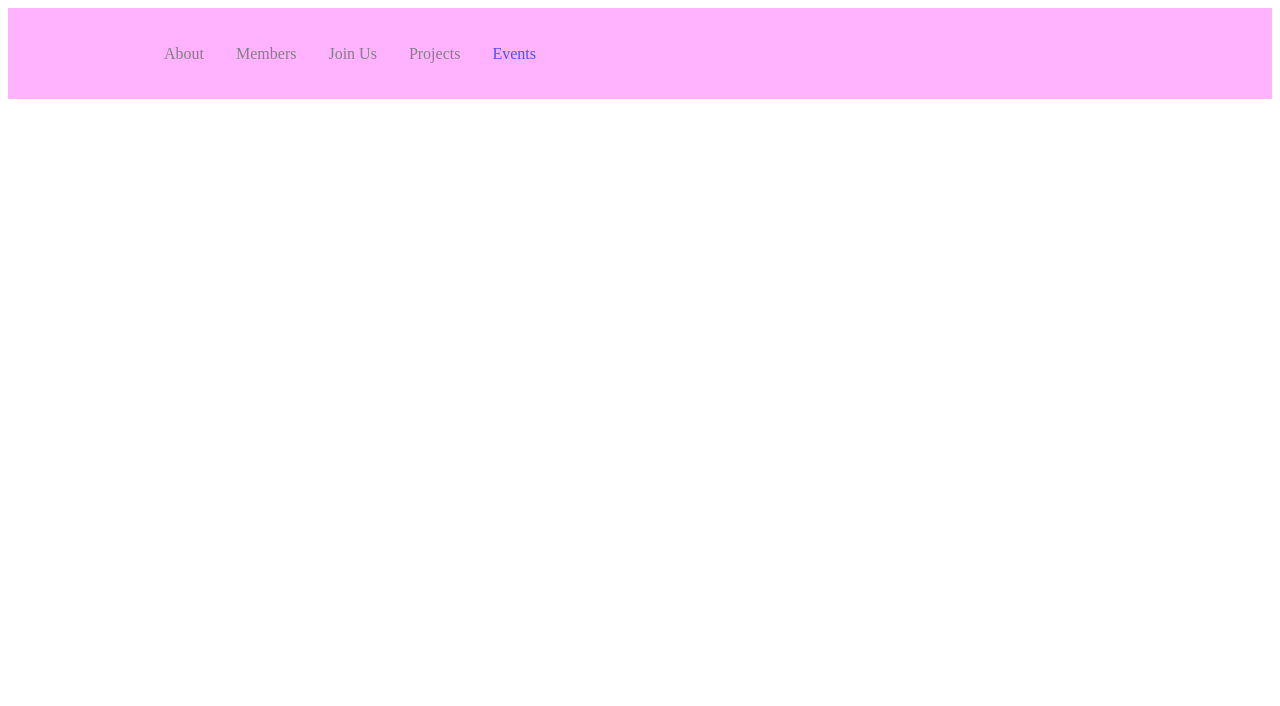
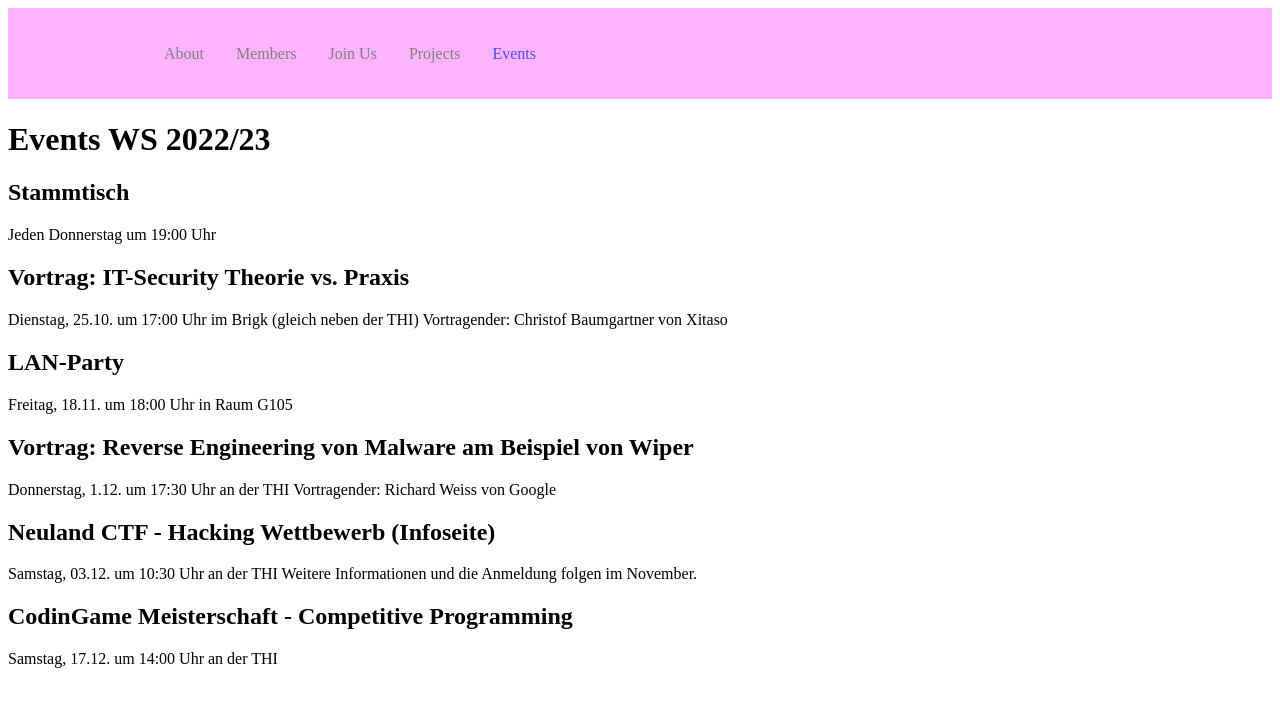
Before and after one commit to mawld/neuland-website, a React (Create React App) app in the folder react-website/: page /Veranstaltungen in a window 1280 px wide. Shown: the top 706 px of the page. Built offline with nearby package versions, Linux system fonts and the light colour scheme.

Commit message:
Veranstaltungsseite aergaenzt

```diff
--- a/react-website/src/App.js
+++ b/react-website/src/App.js
@@ -23,7 +23,7 @@ return (
 		<Route path='/blogs' element={<Blogs/>} />
 		<Route path='/members' element={<SignUp/>} />
 		<Route path='/About' element={<About/>} />
-		<Route path='/Veranstaltungen' elements={<Veranstaltungen/>} />
+		<Route path='/Veranstaltungen' element={<Veranstaltungen/>} />
 	</Routes>
 	</Router>
 );
--- a/react-website/src/components/Navbar/index.js
+++ b/react-website/src/components/Navbar/index.js
@@ -6,9 +6,6 @@ const Navbar = () => {
 return (
 	<>
 	<Nav>
-
-
-
 		<NavMenu>
 		<NavLink to="/about" activeStyle>
 			About
--- a/react-website/src/pages/Veranstaltungen.js
+++ b/react-website/src/pages/Veranstaltungen.js
@@ -1,12 +1,26 @@
 import React from 'react';
 
 const Veranstaltungen = () => {
-return (
-	<div>
-	<h1>Hallo Welt</h1>
-
-	</div>
-);
+	return (
+		<div>
+			<h1>Events WS 2022/23</h1>
+			<h2>Stammtisch</h2>
+			Jeden Donnerstag um 19:00 Uhr
+			<h2>Vortrag: IT-Security Theorie vs. Praxis</h2>
+			Dienstag, 25.10. um 17:00 Uhr im Brigk (gleich neben der THI)
+			Vortragender: Christof Baumgartner von Xitaso
+			<h2>LAN-Party</h2>
+			Freitag, 18.11. um 18:00 Uhr in Raum G105
+			<h2>Vortrag: Reverse Engineering von Malware am Beispiel von Wiper</h2>
+			Donnerstag, 1.12. um 17:30 Uhr an der THI
+			Vortragender: Richard Weiss von Google
+			<h2>Neuland CTF - Hacking Wettbewerb (Infoseite)</h2>
+			Samstag, 03.12. um 10:30 Uhr an der THI
+			Weitere Informationen und die Anmeldung folgen im November.
+			<h2>CodinGame Meisterschaft - Competitive Programming</h2>
+			Samstag, 17.12. um 14:00 Uhr an der THI
+		</div>
+	);
 };
 
 export default Veranstaltungen;
```
